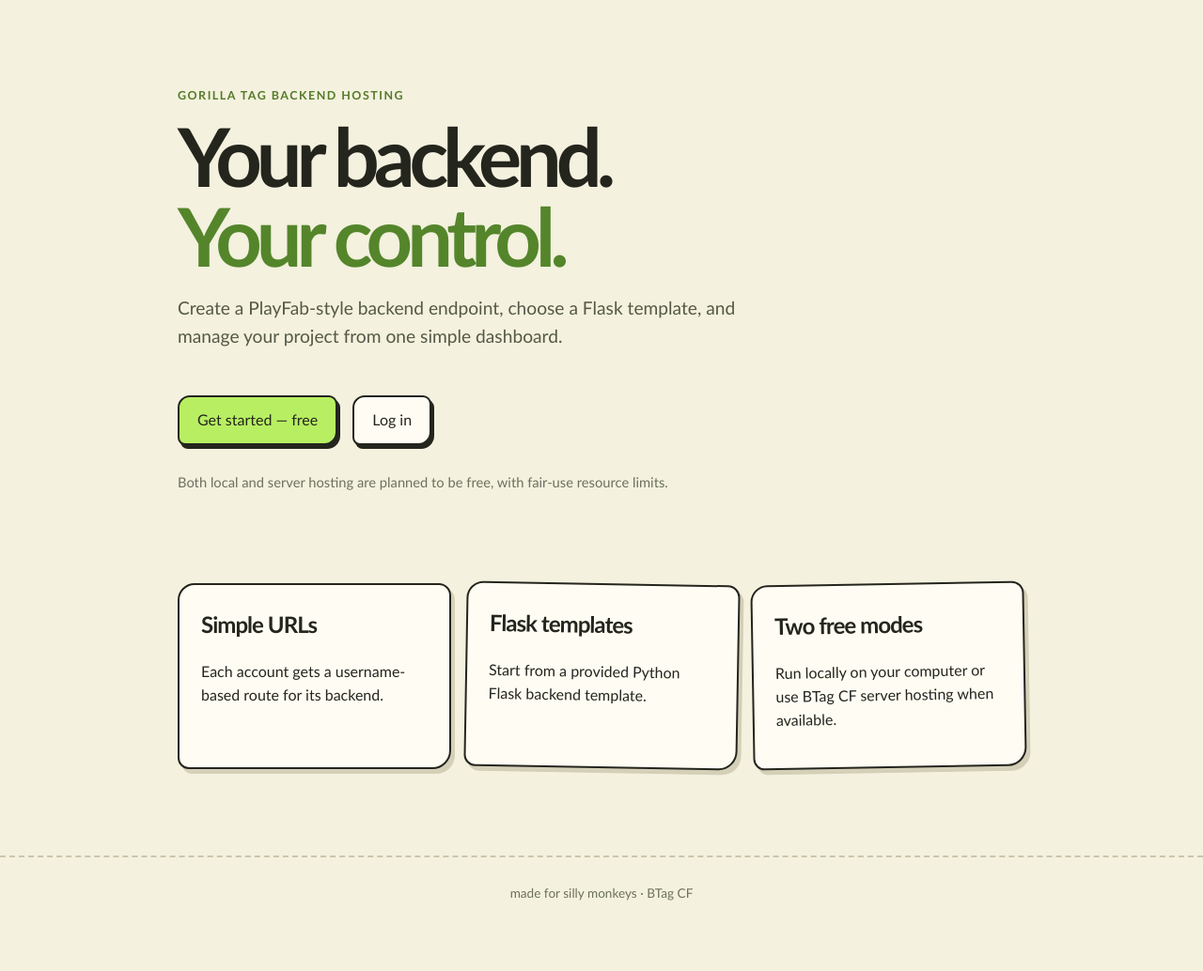
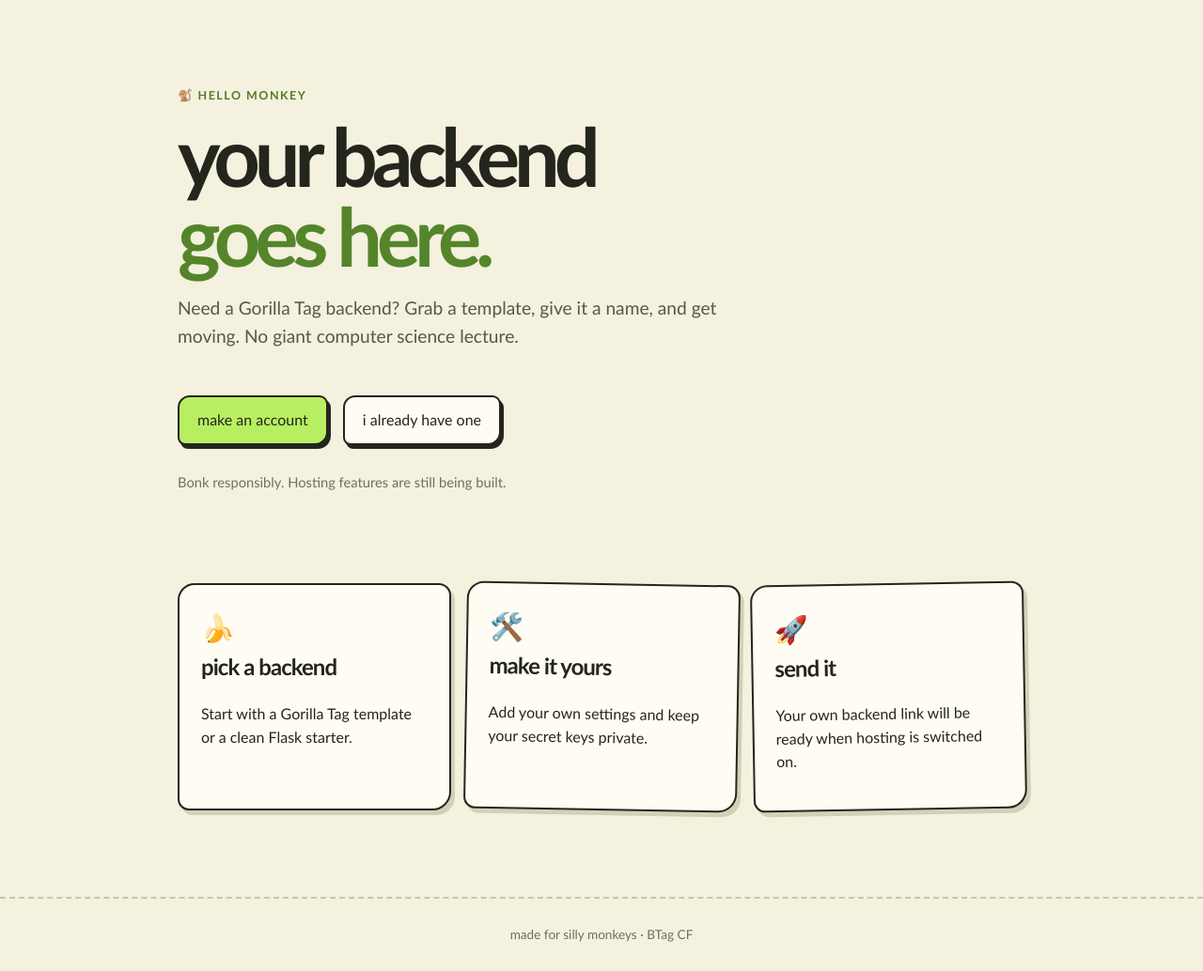
Before and after one commit to doctorgtstudios-spec/btag-cf, a Flask app: page / in a window 1280 px wide. Shown: the part 91-1125 px from the top of the page at 94% size. Before the commit the page ends 1050 px from the top, so only its background shows below. Run offline with Flask 3, Linux system fonts and the light colour scheme; some libraries are stand-ins or nearby versions.

Commit message:
Make homepage playful and simple

```diff
--- a/templates/index.html
+++ b/templates/index.html
@@ -1,19 +1,19 @@
 {% extends "base.html" %}
-{% block title %}BTag CF — Your backend, your way{% endblock %}
+{% block title %}BTag CF — ooo backend{% endblock %}
 {% block content %}
 <section class="hero">
-  <p class="eyebrow">GORILLA TAG BACKEND HOSTING</p>
-  <h1>Your backend.<br><span>Your control.</span></h1>
-  <p class="lead">Create a PlayFab-style backend endpoint, choose a Flask template, and manage your project from one simple dashboard.</p>
+  <p class="eyebrow">🐒 HELLO MONKEY</p>
+  <h1>your backend<br><span>goes here.</span></h1>
+  <p class="lead">Need a Gorilla Tag backend? Grab a template, give it a name, and get moving. No giant computer science lecture.</p>
   <div class="actions">
-    <a class="button primary" href="{{ url_for('register') }}">Get started — free</a>
-    <a class="button secondary" href="{{ url_for('login') }}">Log in</a>
+    <a class="button primary" href="{{ url_for('register') }}">make an account</a>
+    <a class="button secondary" href="{{ url_for('login') }}">i already have one</a>
   </div>
-  <p class="muted">Both local and server hosting are planned to be free, with fair-use resource limits.</p>
+  <p class="muted">Bonk responsibly. Hosting features are still being built.</p>
 </section>
 <section class="feature-grid">
-  <article class="panel"><h2>Simple URLs</h2><p>Each account gets a username-based route for its backend.</p></article>
-  <article class="panel"><h2>Flask templates</h2><p>Start from a provided Python Flask backend template.</p></article>
-  <article class="panel"><h2>Two free modes</h2><p>Run locally on your computer or use BTag CF server hosting when available.</p></article>
+  <article class="panel"><div class="sticker">🍌</div><h2>pick a backend</h2><p>Start with a Gorilla Tag template or a clean Flask starter.</p></article>
+  <article class="panel"><div class="sticker">🛠️</div><h2>make it yours</h2><p>Add your own settings and keep your secret keys private.</p></article>
+  <article class="panel"><div class="sticker">🚀</div><h2>send it</h2><p>Your own backend link will be ready when hosting is switched on.</p></article>
 </section>
 {% endblock %}
```
